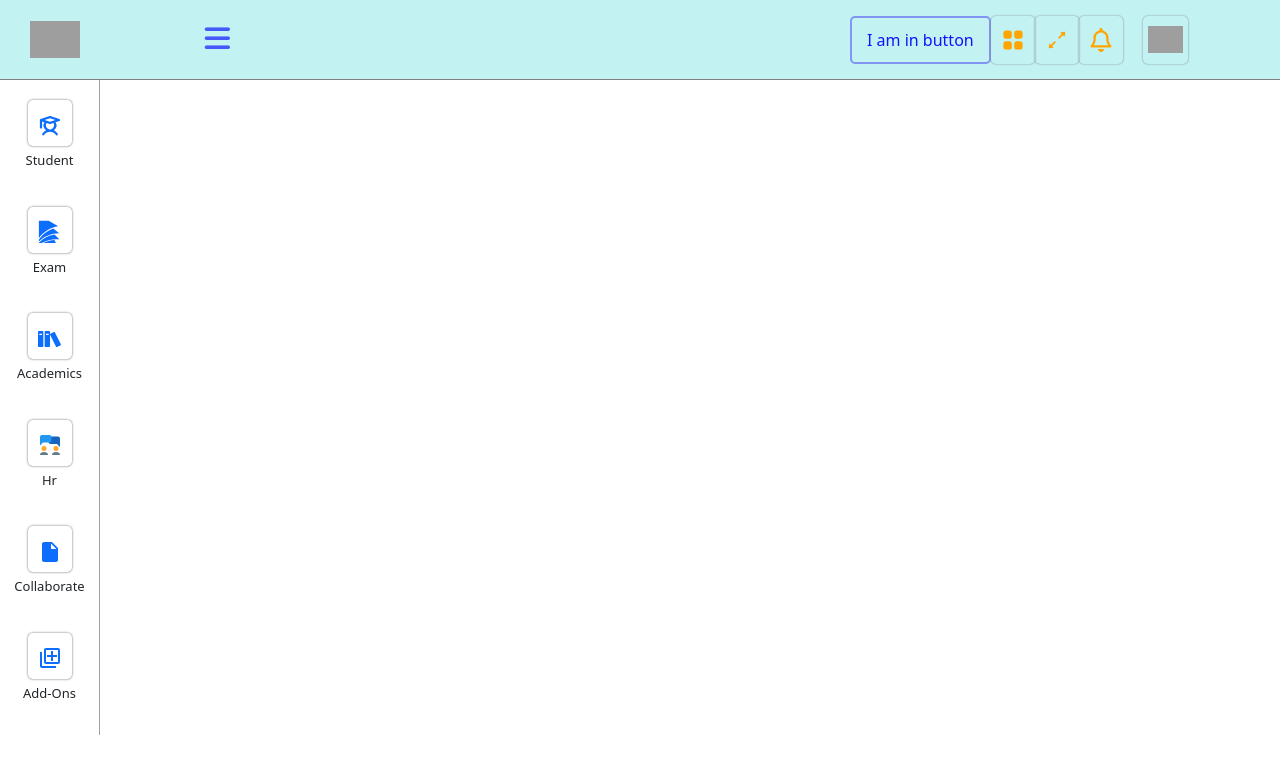
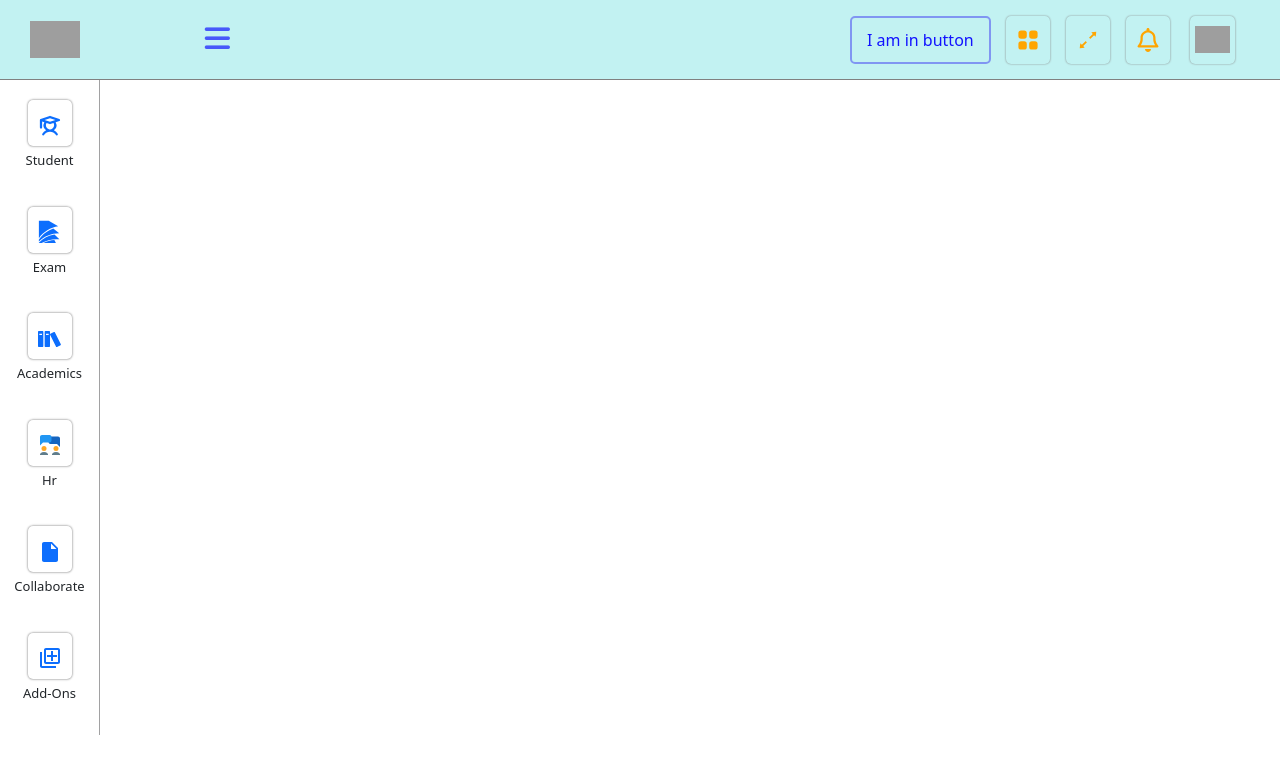
Before and after one commit to suggulokesh27/sms-ui, a React (Create React App) app: page / in a window 1280 px wide. Shown: the top 774 px of the page. Built offline with nearby package versions, Linux system fonts and the light colour scheme; grey boxes are pictures that could not be loaded.

Commit message:
Add files via upload

```diff
--- a/src/Component/Header.js
+++ b/src/Component/Header.js
@@ -35,10 +35,12 @@ const Header = () => {
             </div>
 
             <div className='right'>
-                <button>I am in button</button>
-                <div className='navbar-icons'> <HiMiniSquares2X2 /> </div>
-                <div className='navbar-icons'> <AiOutlineArrowsAlt /> </div>
-                <div className='navbar-icons'> <FaRegBell /> </div>
+                <div className="icons">
+                    <button>I am in button</button>
+                    <div className='navbar-icons'> <HiMiniSquares2X2 /> </div>
+                    <div className='navbar-icons'> <AiOutlineArrowsAlt /> </div>
+                    <div className='navbar-icons'> <FaRegBell /> </div>
+                </div>
                 <div className='navbar-avatar'> <img src='https://cdn-icons-png.freepik.com/512/145/145974.png' width={25} alt='avatar' /> </div>
             </div>
 
```
